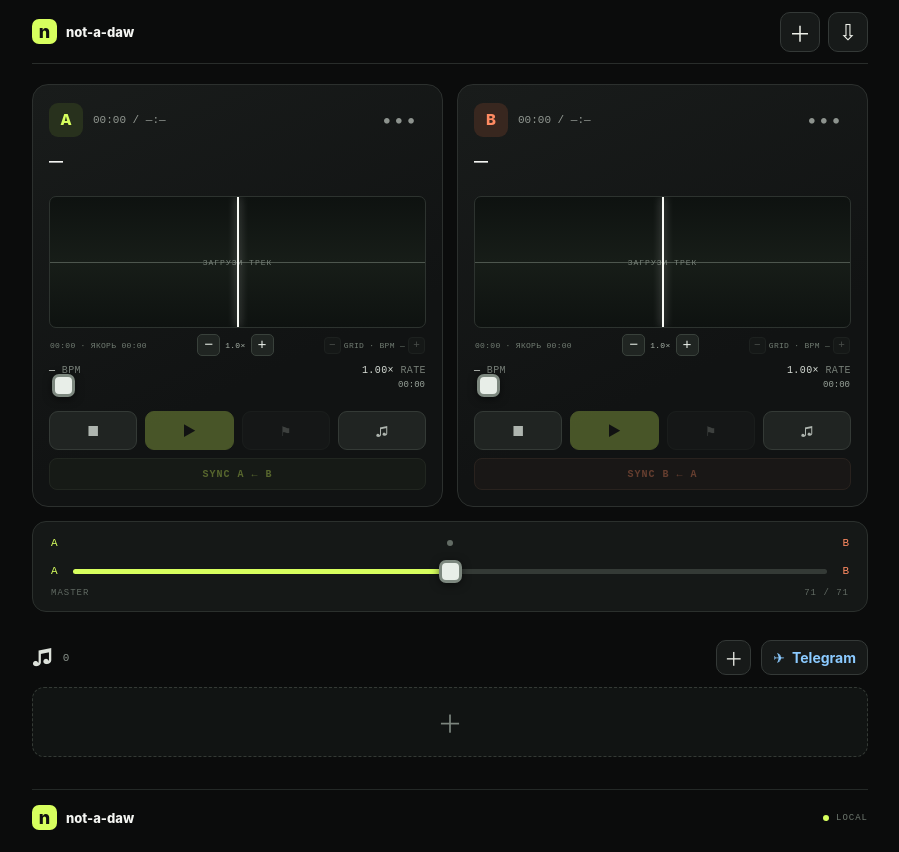
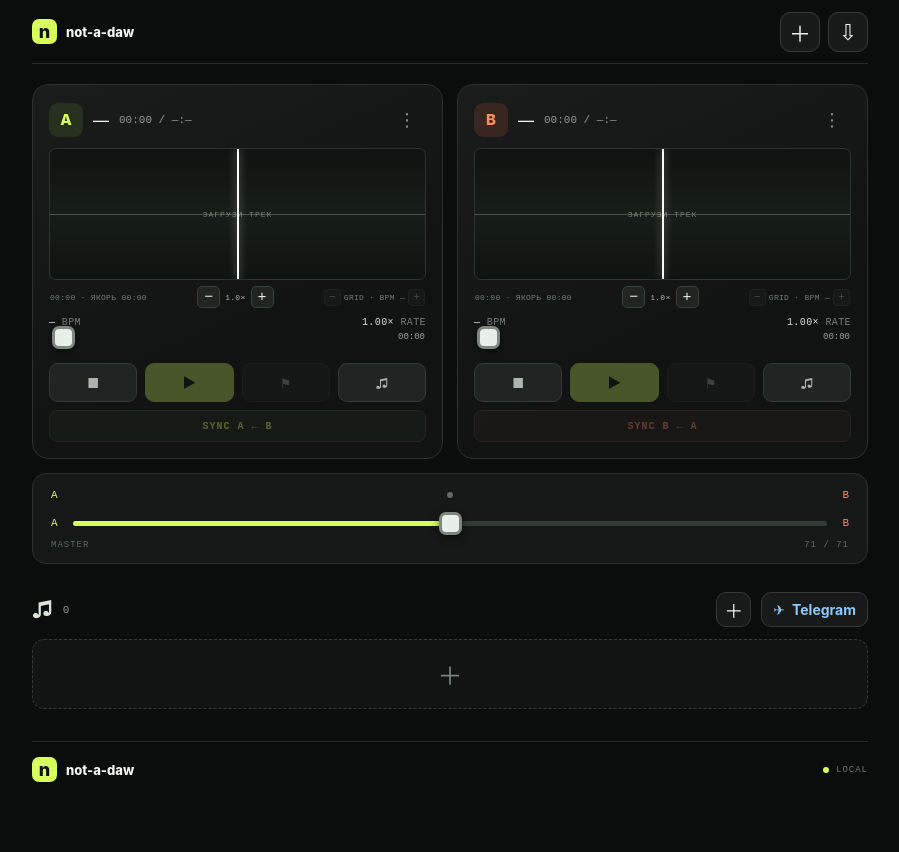
Before and after one commit to Startat6am/not-a-daw, a React (Vite) app: page / in a window 1280 px wide. Shown: the whole page, without its empty margins (190-1089 px from the left). After the commit the page ends 804 px from the top, so only its background shows below. Built offline with nearby package versions, Linux system fonts and the light colour scheme.

Commit message:
Move scrolling track title into deck header

```diff
--- a/src/App.tsx
+++ b/src/App.tsx
@@ -559,7 +559,21 @@ function Deck({ letter, track, tracks, onLoad, onImport, choosing, setChoosing,
   const [zoom, setZoom] = useState(18)
   const [anchorTime, setAnchorTime] = useState(0)
   const [gridNudge, setGridNudge] = useState(0)
+  const [titleOverflows, setTitleOverflows] = useState(false)
+  const titleViewportRef = useRef<HTMLDivElement>(null)
+  const titleTextRef = useRef<HTMLSpanElement>(null)
   const dragRef = useRef<{ x: number; time: number; pointerId: number } | null>(null)
+  useEffect(() => {
+    const viewport = titleViewportRef.current
+    const title = titleTextRef.current
+    if (!viewport || !title) { setTitleOverflows(false); return }
+    const measure = () => setTitleOverflows(title.scrollWidth > viewport.clientWidth + 1)
+    measure()
+    const observer = typeof ResizeObserver !== 'undefined' ? new ResizeObserver(measure) : null
+    observer?.observe(viewport)
+    observer?.observe(title)
+    return () => observer?.disconnect()
+  }, [track?.id, track?.name])
   useEffect(() => {
     let active = true
     setWaveformPeaks(null)
@@ -600,9 +614,15 @@ function Deck({ letter, track, tracks, onLoad, onImport, choosing, setChoosing,
     if (dragRef.current?.pointerId === event.pointerId) dragRef.current = null
   }
   return <article className={`deck deck-${letter.toLowerCase()}`}>
-    <div className="deck-head"><span className="deck-letter">{letter}</span><span className="deck-time">{formatDuration(time)} / {formatDuration(duration || track?.duration)}</span><button className="deck-menu" aria-label={`Выбрать трек для деки ${letter}`} onClick={() => tracks.length ? setChoosing(!choosing) : onImport()}>•••</button></div>
-    <div className="deck-track">{track?.name ?? '—'}<span>{track ? formatBytes(track.size) : ' '}</span></div>
-    {loadFeedback && track && <div className="deck-load-feedback" title={loadFeedback}>{loadFeedback}</div>}
+    <div className="deck-head">
+      <span className="deck-letter">{letter}</span>
+      <div className={`deck-track-title ${titleOverflows ? 'is-overflowing' : ''}`} ref={titleViewportRef} title={track?.name ?? '—'}>
+        <span className="deck-track-title-text" ref={titleTextRef}>{track?.name ?? '—'}</span>
+        {titleOverflows && <span className="deck-track-title-copy" aria-hidden="true">{track?.name}</span>}
+      </div>
+      <span className="deck-time">{formatDuration(time)} / {formatDuration(duration || track?.duration)}</span>
+      <button className="deck-menu" aria-label={`Выбрать трек для деки ${letter}`} onClick={() => tracks.length ? setChoosing(!choosing) : onImport()}>⋮</button>
+    </div>
     <div className={`waveform wave-${letter.toLowerCase()}`} style={waveformStyle} aria-label={`Увеличенная волна ${letter}; текущая позиция по центру; свайп для перемотки`} role="slider" aria-valuemin={0} aria-valuemax={duration || 0} aria-valuenow={time} tabIndex={track ? 0 : -1}
       onPointerDown={beginWaveDrag} onPointerMove={moveWaveDrag} onPointerUp={endWaveDrag} onPointerCancel={endWaveDrag}
       onKeyDown={(event) => { if (event.key === 'ArrowLeft') onSeek(Math.max(0, time - 0.1)); if (event.key === 'ArrowRight') onSeek(Math.min(duration, time + 0.1)) }}>
```
